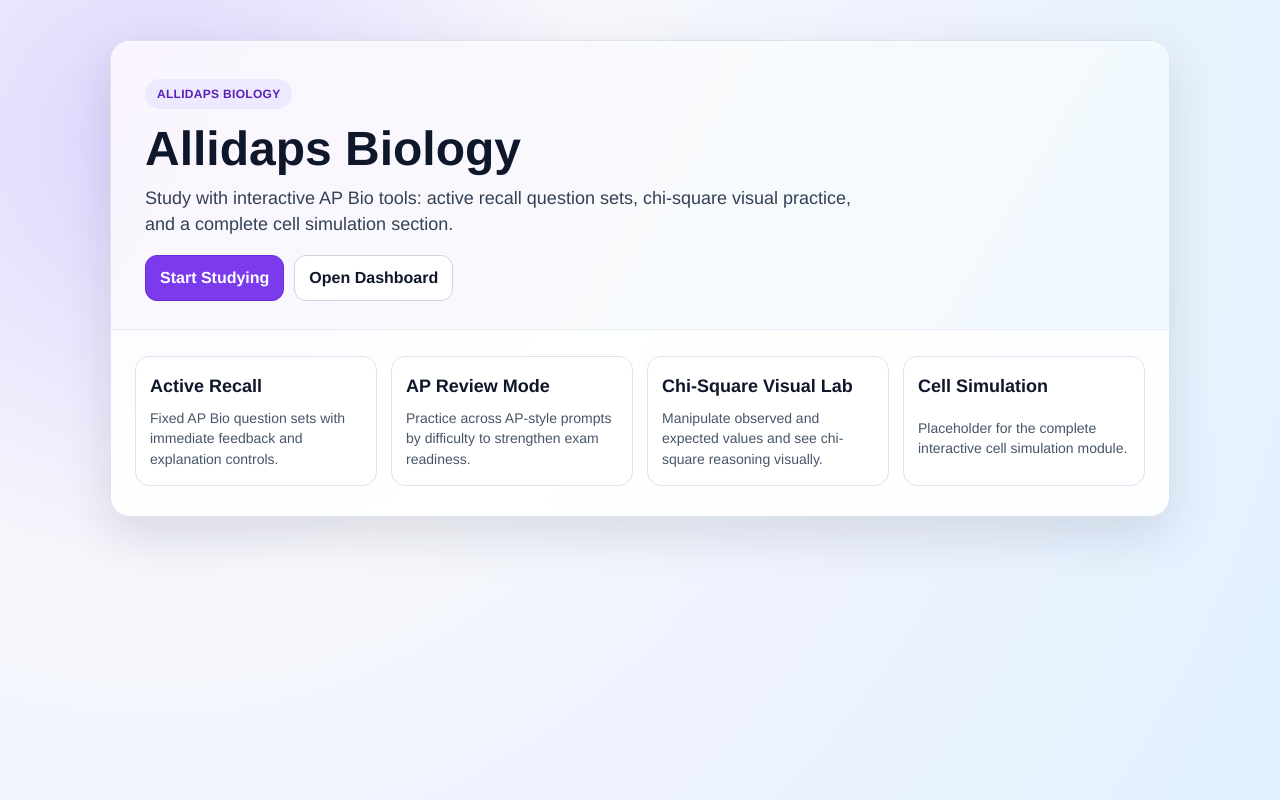
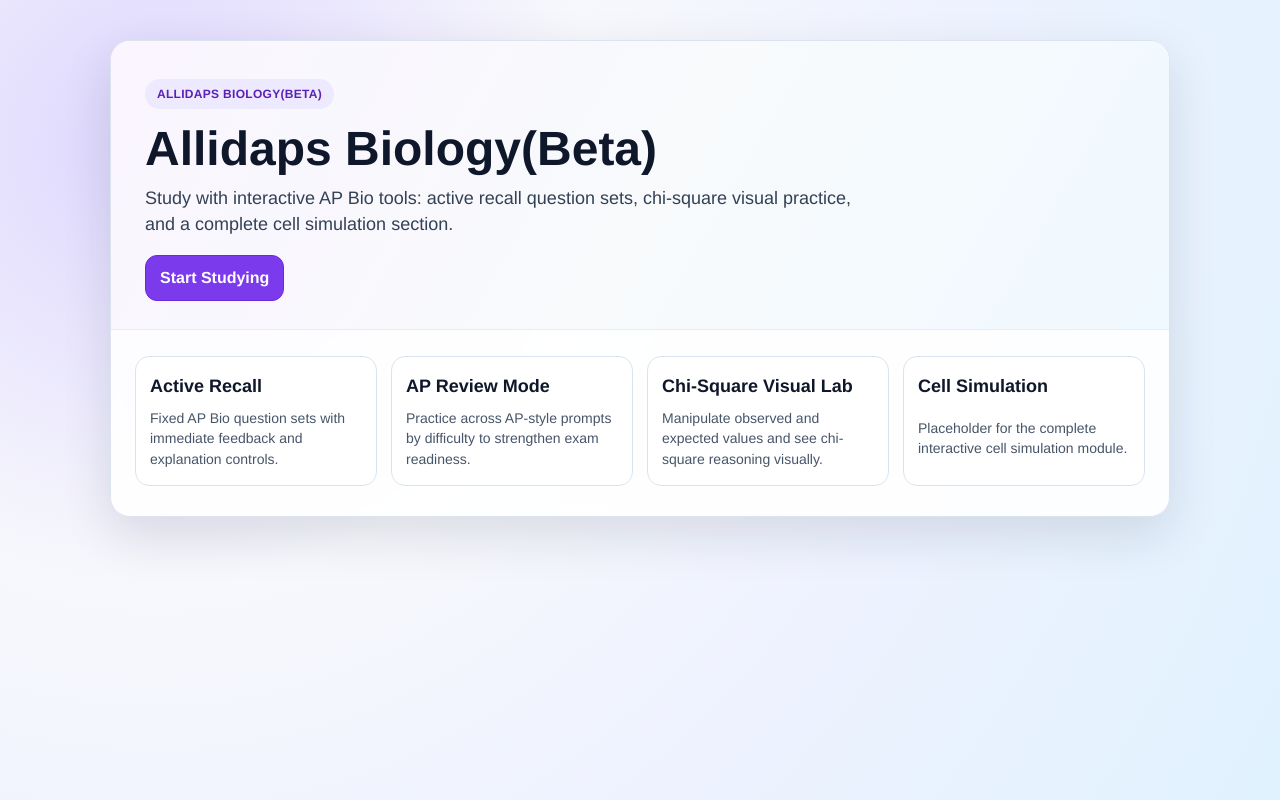
Before and after one commit to Padustin/AllidapsBiology, a Next.js app: page / in a window 1280 px wide. Built offline with nearby package versions, Linux system fonts and the light colour scheme.

Commit message:
update website

```diff
--- a/app/layout.tsx
+++ b/app/layout.tsx
@@ -1,11 +1,13 @@
 import './globals.css';
 import type { ReactNode } from 'react';
+import { Analytics } from '@vercel/analytics/next';
 
 export default function RootLayout({ children }: { children: ReactNode }) {
   return (
     <html lang="en">
       <body suppressHydrationWarning>
         {children}
+        <Analytics />
       </body>
     </html>
   );
--- a/app/page.tsx
+++ b/app/page.tsx
@@ -40,7 +40,7 @@ export default function Home() {
               textTransform: "uppercase",
             }}
           >
-            Allidaps Biology
+            Allidaps Biology(Beta)
           </div>
           <h1
             style={{
@@ -52,7 +52,7 @@ export default function Home() {
               maxWidth: 780,
             }}
           >
-            Allidaps Biology
+            Allidaps Biology(Beta)
           </h1>
           <p style={{ margin: 0, fontSize: 18, color: "#334155", maxWidth: 720, lineHeight: 1.45 }}>
             Study with interactive AP Bio tools: active recall question sets, chi-square visual practice, and a complete cell simulation section.
@@ -72,20 +72,7 @@ export default function Home() {
             >
               Start Studying
             </a>
-            <a
-              href="/sims"
-              style={{
-                textDecoration: "none",
-                borderRadius: 12,
-                padding: "10px 14px",
-                background: "#ffffff",
-                color: "#0f172a",
-                fontWeight: 700,
-                border: "1px solid #cbd5e1",
-              }}
-            >
-              Open Dashboard
-            </a>
+
           </div>
         </section>
 
--- a/app/sims/active-recall/ap/page.tsx
+++ b/app/sims/active-recall/ap/page.tsx
@@ -235,6 +235,9 @@ export default function Page() {
               )}
             </div>
         )}
+        <div style={{ marginTop: 16, padding: 12, background: "#fefce8", border: "1px solid #fde047", borderRadius: 10, color: "#713f12", fontSize: 14 }}>
+          <span style={{ fontWeight: 800 }}>Padilla tip</span> — If there are any vocabulary words that you are unfamiliar with, Google them! It will help you understand the biological system better and makes sure it doesn&#39;t come back to haunt you on the exam.
+        </div>
       </div>
     </div>
   );
--- a/app/sims/active-recall/unit/page.tsx
+++ b/app/sims/active-recall/unit/page.tsx
@@ -264,6 +264,9 @@ export default function Page() {
               )}
             </div>
         )}
+        <div style={{ marginTop: 16, padding: 12, background: "#fefce8", border: "1px solid #fde047", borderRadius: 10, color: "#713f12", fontSize: 14 }}>
+          <span style={{ fontWeight: 800 }}>Padilla tip</span> — If there are any vocabulary words that you are unfamiliar with, Google them! It will help you understand the biological system better and makes sure it doesn&#39;t come back to haunt you on the exam.
+        </div>
       </div>
     </div>
   );
--- a/app/sims/layout.tsx
+++ b/app/sims/layout.tsx
@@ -70,7 +70,7 @@ export default function SimsLayout({ children }: { children: ReactNode }) {
             }}
           >
             <div style={{ fontWeight: 900, color: heading, fontSize: 20, marginBottom: 12, lineHeight: 1.1 }}>
-              Allidaps Biology
+              Allidaps Biology(Beta)
             </div>
 
             <div style={{ display: "grid", gap: 10 }}>
@@ -82,7 +82,7 @@ export default function SimsLayout({ children }: { children: ReactNode }) {
               </div>
 
               <div style={{ padding: 6, borderRadius: 8 }}>
-                <div style={getSectionSummaryStyle(pathname.startsWith("/sims/active-recall"))}>Active recall questions</div>
+                <div style={getSectionSummaryStyle(pathname.startsWith("/sims/active-recall"))}>Study!!</div>
                 <div style={{ display: "grid", gap: 8, marginTop: 6 }}>
                   <Link href="/sims/active-recall/ap" style={getNavItemStyle("/sims/active-recall/ap")}>AP test studying</Link>
                   <Link href="/sims/active-recall/unit" style={getNavItemStyle("/sims/active-recall/unit")}>Unit specific studying</Link>
--- a/app/sims/simulations/page.tsx
+++ b/app/sims/simulations/page.tsx
@@ -229,11 +229,11 @@ function CentralDogmaOverlay({
   const clampedAminoAcidCount = Math.max(4, Math.min(polypeptidePlan.length, aminoAcidCount));
   const visiblePolypeptide = polypeptidePlan.slice(0, clampedAminoAcidCount);
   const isGuided = mode === "guided";
-  const preMrnaNodeBegins = isGuided ? [11.62, 12.28, 12.94, 13.6, 14.26] : [10.9, 11.25, 11.6, 11.95, 12.3];
-  const preMrnaMoveBegin = isGuided ? 18.3 : 12.65;
-  const preMrnaFadeBegin = isGuided ? 19.15 : 13.5;
-  const matureAppearBegin = isGuided ? 20 : 13.7;
-  const matureMove1Begin = isGuided ? 24 : 14.05;
+  const preMrnaNodeBegins = isGuided ? [11.62, 12.28, 12.94, 13.6, 14.26] : [7.5, 7.85, 8.2, 8.55, 8.9];
+  const preMrnaMoveBegin = isGuided ? 18.3 : 9.25;
+  const preMrnaFadeBegin = isGuided ? 19.15 : 10.1;
+  const matureAppearBegin = isGuided ? 20 : 10.3;
+  const matureMove1Begin = isGuided ? 24 : 10.65;
   const matureMove2Begin = matureMove1Begin + 1.35;
   const matureMove3Begin = matureMove2Begin + 1.15;
   const chainStart = isGuided ? 29.3 : matureMove3Begin + 1.55 + 0.08;
@@ -259,11 +259,11 @@ function CentralDogmaOverlay({
   const proteinLabelBegin = `${(foldStart + 1.2).toFixed(2)}s`;
   const matureVisibleDuration = isGuided ? 9.25 : Math.max(3.9, chainStart - matureAppearBegin + 0.2);
   const showExplanationBoxes = isGuided;
-  const ligandStart = 2;
-  const ligandSeg2 = isGuided ? 7.1 : 2.7;
-  const ligandSeg3 = isGuided ? 7.9 : 3.5;
-  const ligandSeg4 = isGuided ? 9.5 : 5.1;
-  const ligandSeg5 = isGuided ? 10.05 : 5.65;
+  const ligandStart = isGuided ? 2 : 0.5;
+  const ligandSeg2 = isGuided ? 7.1 : 1.2;
+  const ligandSeg3 = isGuided ? 7.9 : 2.0;
+  const ligandSeg4 = isGuided ? 9.5 : 3.6;
+  const ligandSeg5 = isGuided ? 10.05 : 4.15;
   const ligandDuration = isGuided ? 8.75 : 4.35;
 
   return (
--- a/package.json
+++ b/package.json
@@ -9,6 +9,7 @@
     "lint": "eslint"
   },
   "dependencies": {
+    "@vercel/analytics": "^2.0.1",
     "next": "16.1.6",
     "react": "19.2.3",
     "react-dom": "19.2.3",
```
Also changed, not shown: 1 other file (tests, documents, lock files or other folders).
